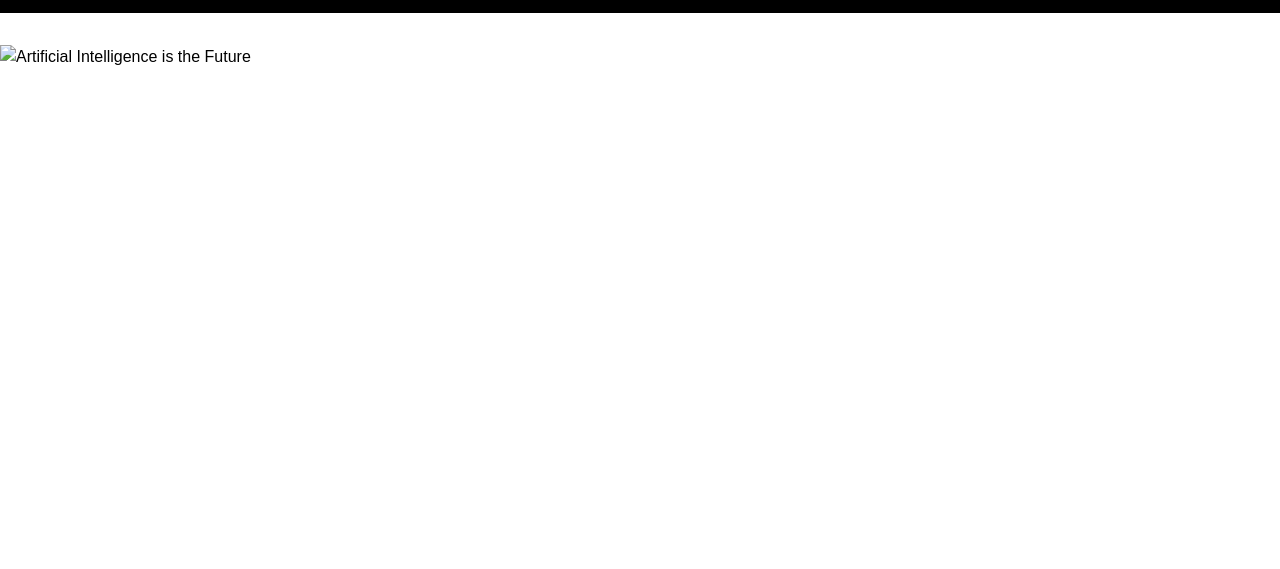
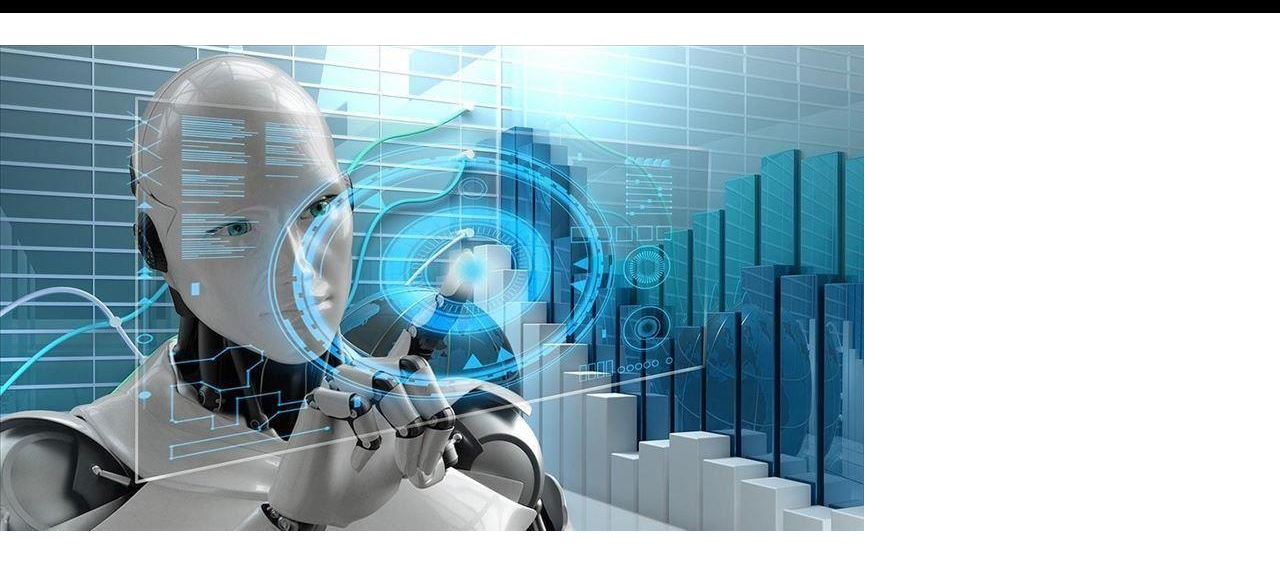
Before and after one commit to sangarajukumar/Flexbox-Navbar, a plain HTML site: page index.html in a window 1280 px wide. Shown: the part 199-768 px from the top of the page. Drawn offline with Linux system fonts and the light colour scheme; the site is published under a folder, as on GitHub Pages, so addresses that start at the root find nothing.

Commit message:
fixed image

```diff
--- a/index.html
+++ b/index.html
@@ -36,7 +36,8 @@
         </header>
       <main>
            <section class="gallery">
-                 <img src="/img/AI.jpg" alt="Artificial Intelligence is the Future">
+                 <img
+                 src="img/AI.jpg" alt="Artificial Intelligence is the Future"/>
            </section>
       </main>
 </body>
```
